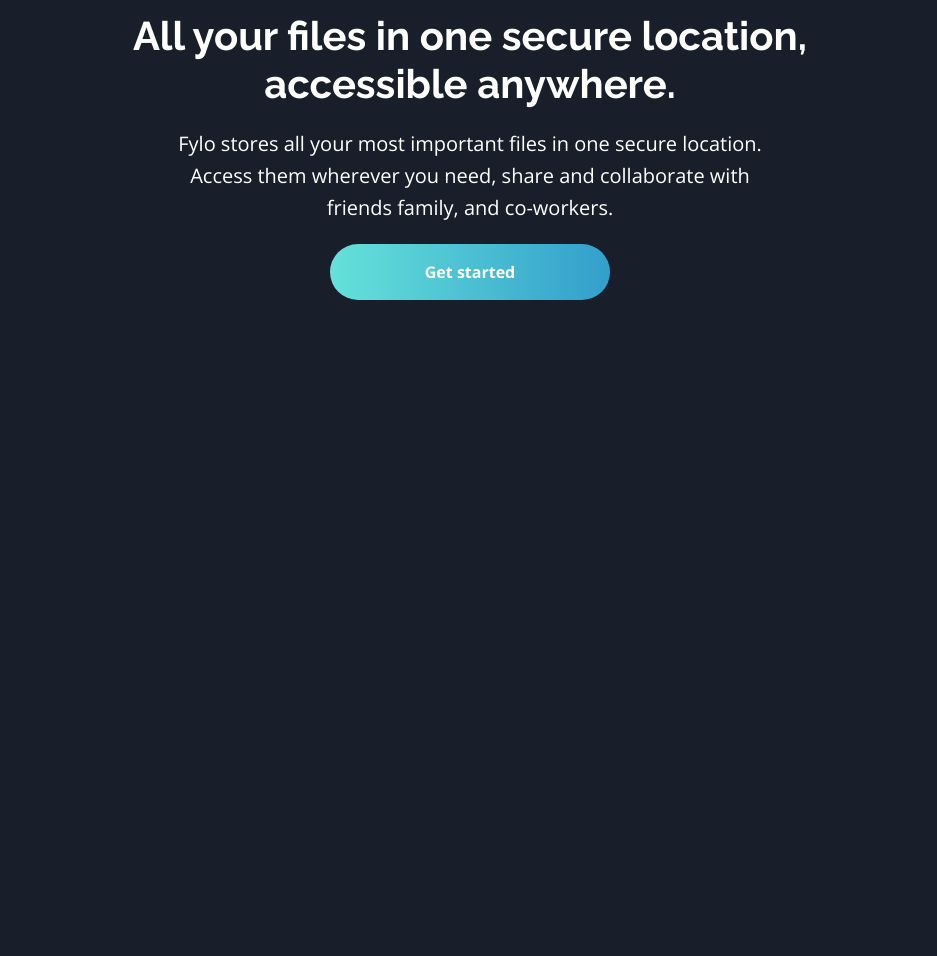
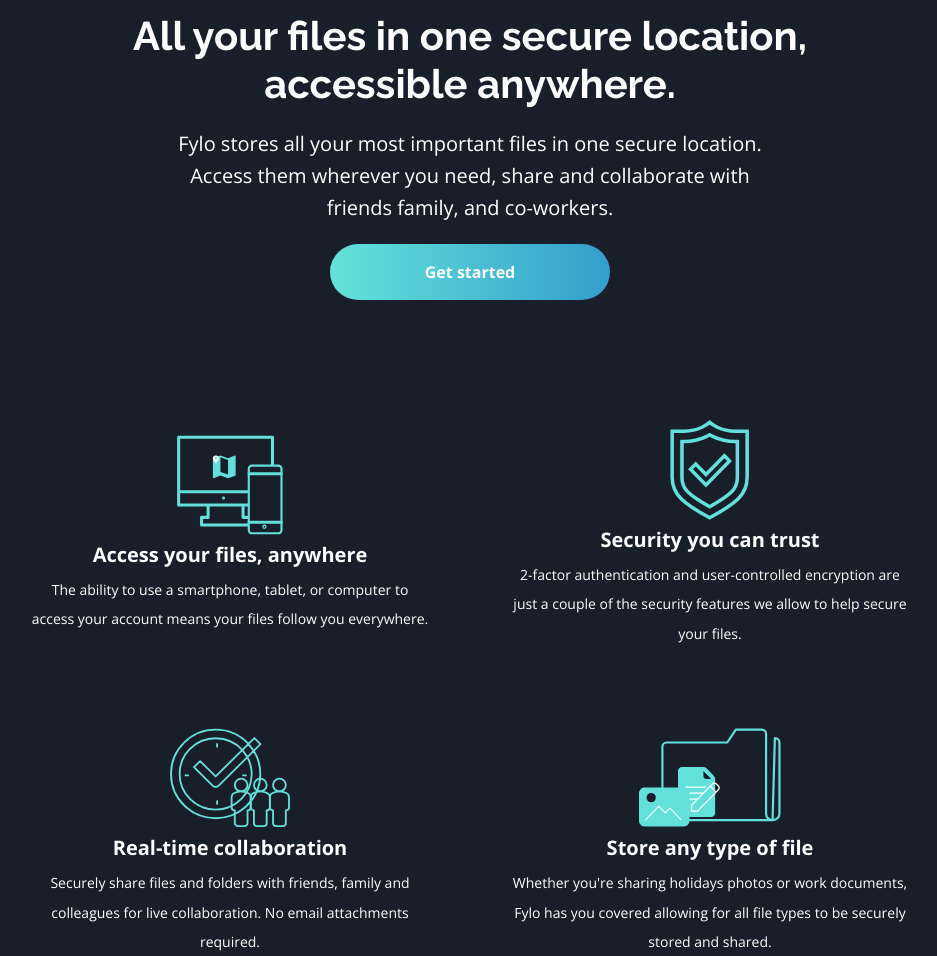
Before and after one commit to rmmena123/fylo, a plain HTML site: page index.html in a window 1280 px wide. Shown: the part 716-1672 px from the top of the page, without its empty margins (170-1107 px from the left). Before the commit the page ends 1016 px from the top, so only its background shows below. Drawn offline with nearby package versions, Linux system fonts and the light colour scheme.

Commit message:
Feature: Creating desktop features section

```diff
--- a/css/general.css
+++ b/css/general.css
@@ -27,7 +27,6 @@
   font-size: 1.4rem;
   font-weight: 400;
   color: hsl(0, 0%, 100%);
-  overflow-x: hidden;
 }
 
 .heading,
--- a/css/style.css
+++ b/css/style.css
@@ -50,6 +50,7 @@
   gap: 2rem;
   justify-content: center;
   align-items: center;
+  margin-bottom: 12rem;
 }
 
 .hero-description {
@@ -58,3 +59,46 @@
   line-height: 1.6;
   padding: 0 6rem;
 }
+
+/*
+-----------------------------------
+  FEATURES
+-----------------------------------
+*/
+
+.section-features {
+  max-width: 88rem;
+  margin: 0 auto;
+}
+
+.features {
+  display: grid;
+  grid-template-columns: repeat(2, 1fr);
+  gap: 8rem;
+  align-content: center;
+  justify-content: center;
+  width: 100%;
+}
+
+.feature {
+  display: flex;
+  flex-direction: column;
+  align-items: center;
+  justify-content: center;
+  gap: 1rem;
+  text-align: center;
+}
+
+.feature-icon {
+  height: 10rem;
+}
+
+.feature-title {
+  font-size: 2rem;
+  font-weight: 700;
+}
+
+.feature-description {
+  font-size: 1.4rem;
+  line-height: 2.1;
+}
--- a/index.html
+++ b/index.html
@@ -76,6 +76,64 @@
 
         <a href="#" class="btn">Get started</a>
       </section>
+
+      <section class="section-features" id="features">
+        <div class="features">
+          <div class="feature">
+            <img
+              src="images/icon-access-anywhere.svg"
+              alt="Computer and phone"
+              class="feature-icon"
+            />
+            <h3 class="feature-title">Access your files, anywhere</h3>
+            <p class="feature-description">
+              The ability to use a smartphone, tablet, or computer to access
+              your account means your files follow you everywhere.
+            </p>
+          </div>
+
+          <div class="feature">
+            <img
+              src="images/icon-security.svg"
+              alt="Security icon"
+              class="feature-icon"
+            />
+            <h3 class="feature-title">Security you can trust</h3>
+            <p class="feature-description">
+              2-factor authentication and user-controlled encryption are just a
+              couple of the security features we allow to help secure your
+              files.
+            </p>
+          </div>
+
+          <div class="feature">
+            <img
+              src="images/icon-collaboration.svg"
+              alt="Collaboration icon"
+              class="feature-icon"
+            />
+            <h3 class="feature-title">Real-time collaboration</h3>
+            <p class="feature-description">
+              Securely share files and folders with friends, family and
+              colleagues for live collaboration. No email attachments required.
+            </p>
+          </div>
+
+          <div class="feature">
+            <img
+              src="images/icon-any-file.svg"
+              alt="Files icon"
+              class="feature-icon"
+            />
+            <h3 class="feature-title">Store any type of file</h3>
+            <p class="feature-description">
+              Whether you're sharing holidays photos or work documents, Fylo has
+              you covered allowing for all file types to be securely stored and
+              shared.
+            </p>
+          </div>
+        </div>
+      </section>
     </main>
   </body>
 </html>
```
